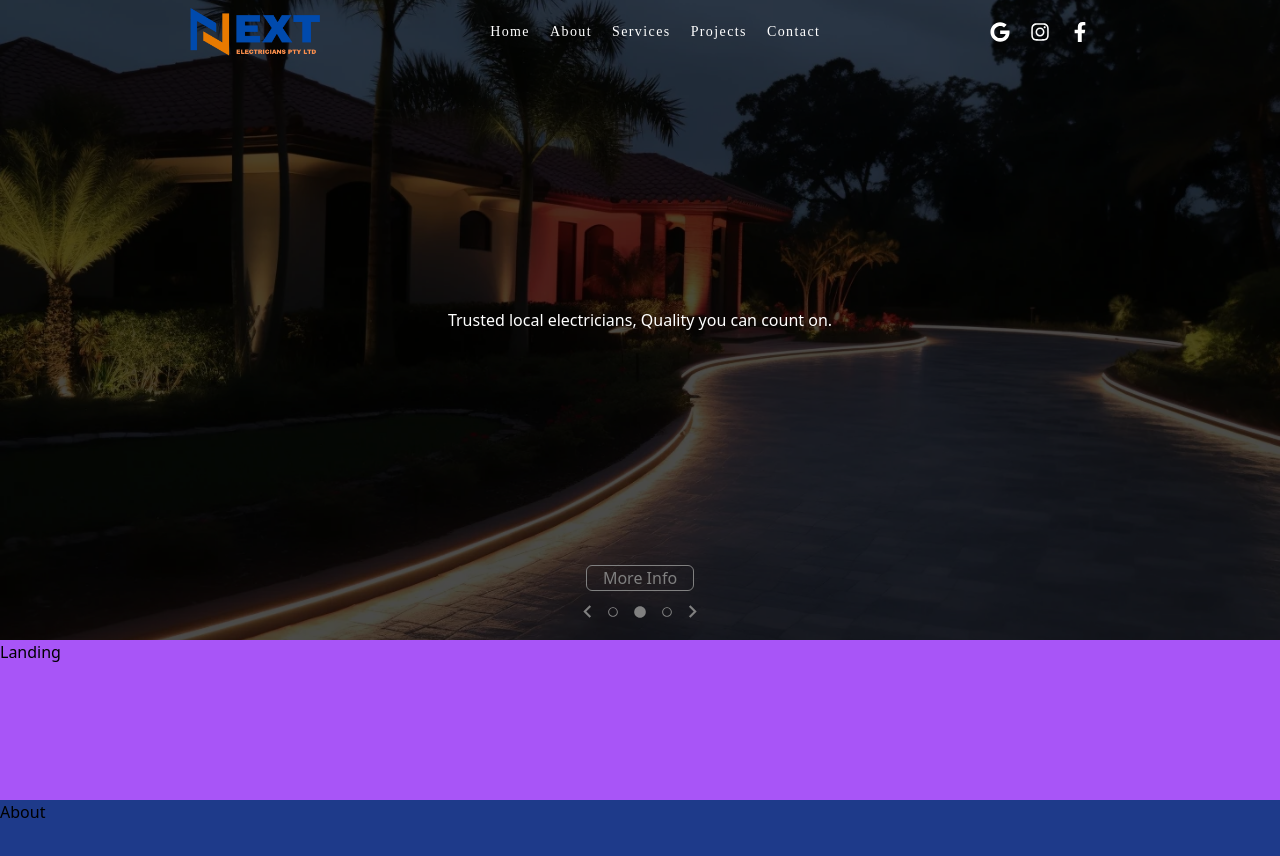
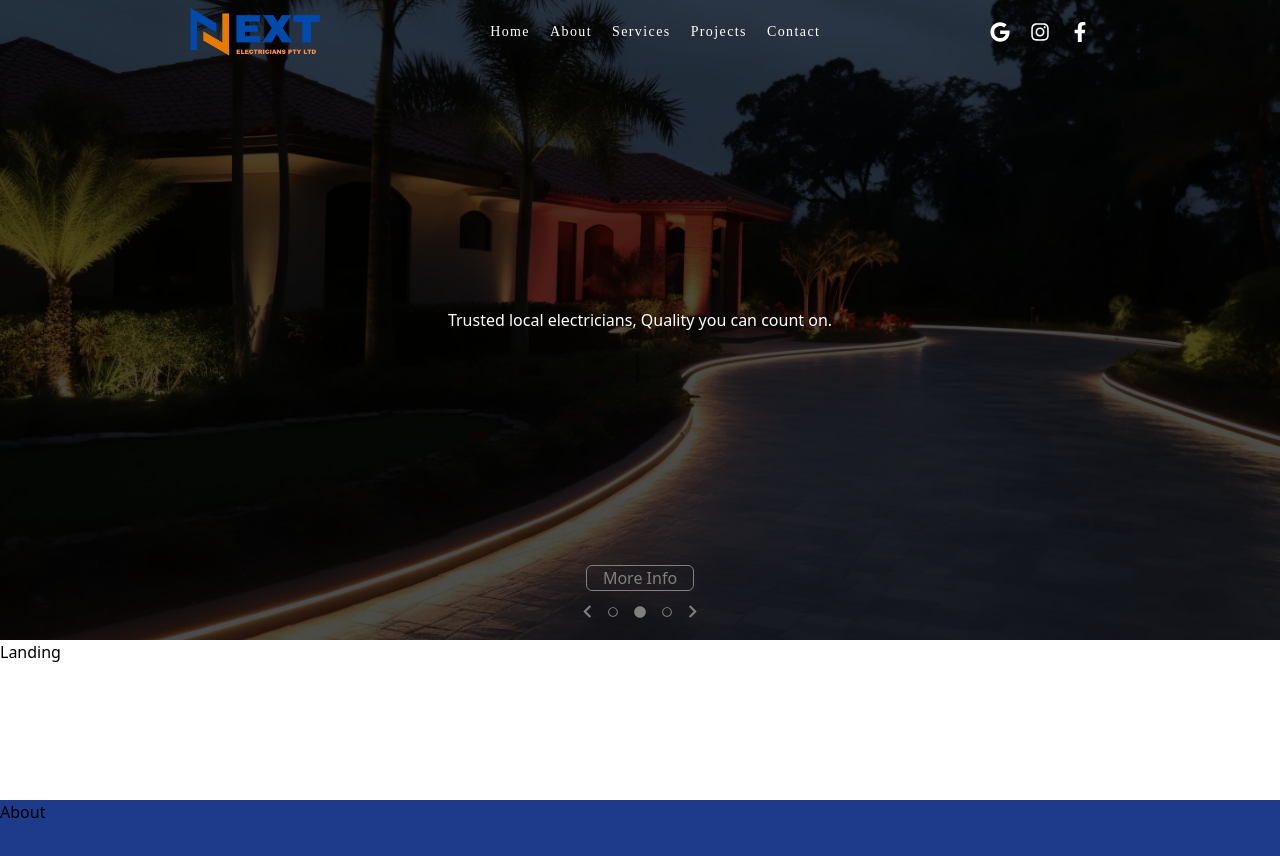
Before and after one commit to Wazmond/next-electricians, a Next.js app: page / in a window 1280 px wide. Shown: the top 856 px of the page. Built offline with nearby package versions, Linux system fonts and the light colour scheme; a web font is replaced by a local one.

Commit message:
Got rid of purple bg

```diff
--- a/src/app/(frontend)/(home)/landing.tsx
+++ b/src/app/(frontend)/(home)/landing.tsx
@@ -3,7 +3,7 @@ import React from 'react'
 
 const Landing = () => {
   return (
-    <div className="h-svh w-screen bg-purple-500">
+    <div className="h-svh w-screen">
       <LandingImage /> {/* Temporary component until I can get PayloadCMS properly setup. too much headache for now. this is a later feature */}
       <h2>Landing</h2>
       {/* Payload image. with a button on btm right to pick different photos and 'check it out' */}
```
